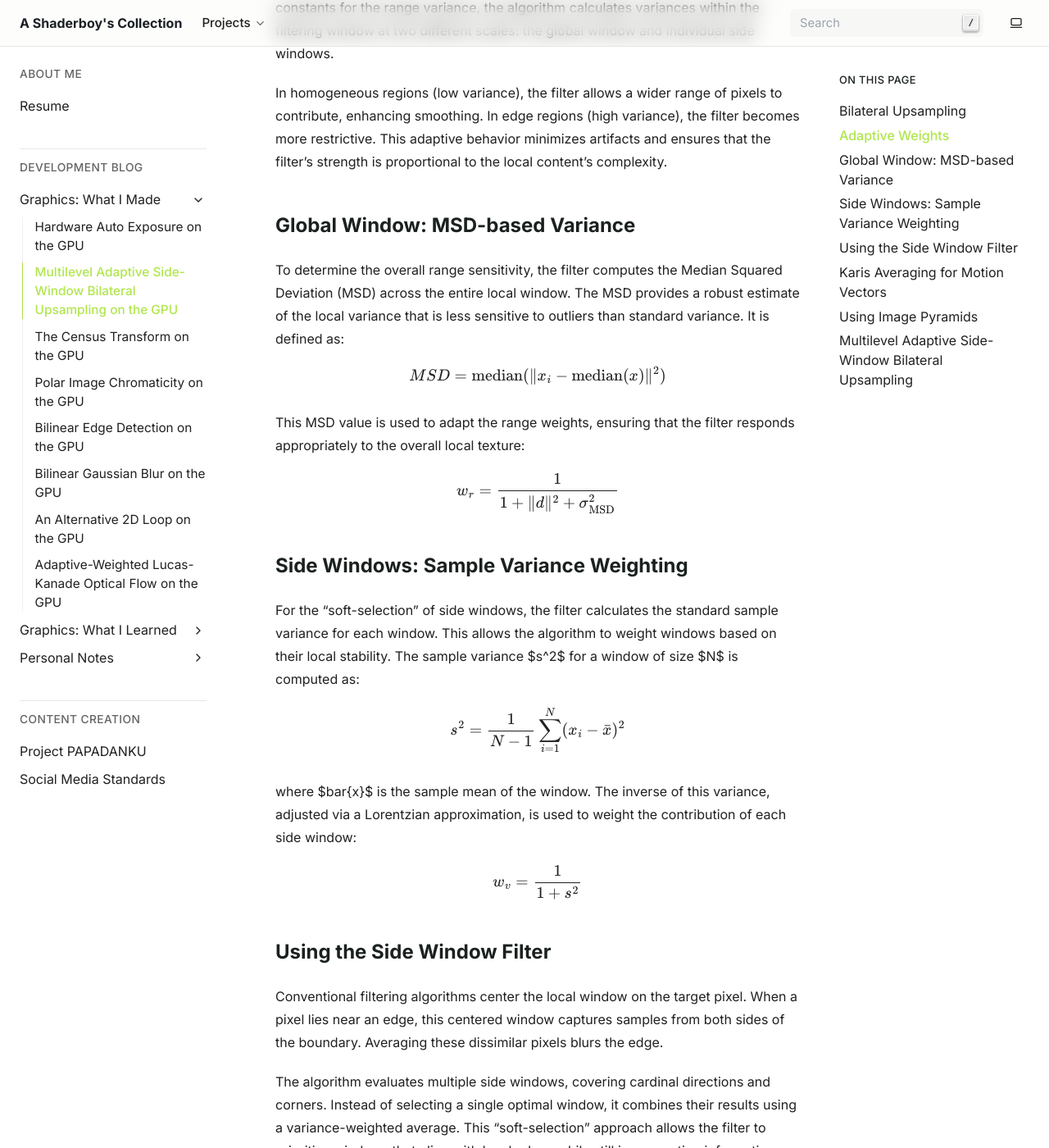
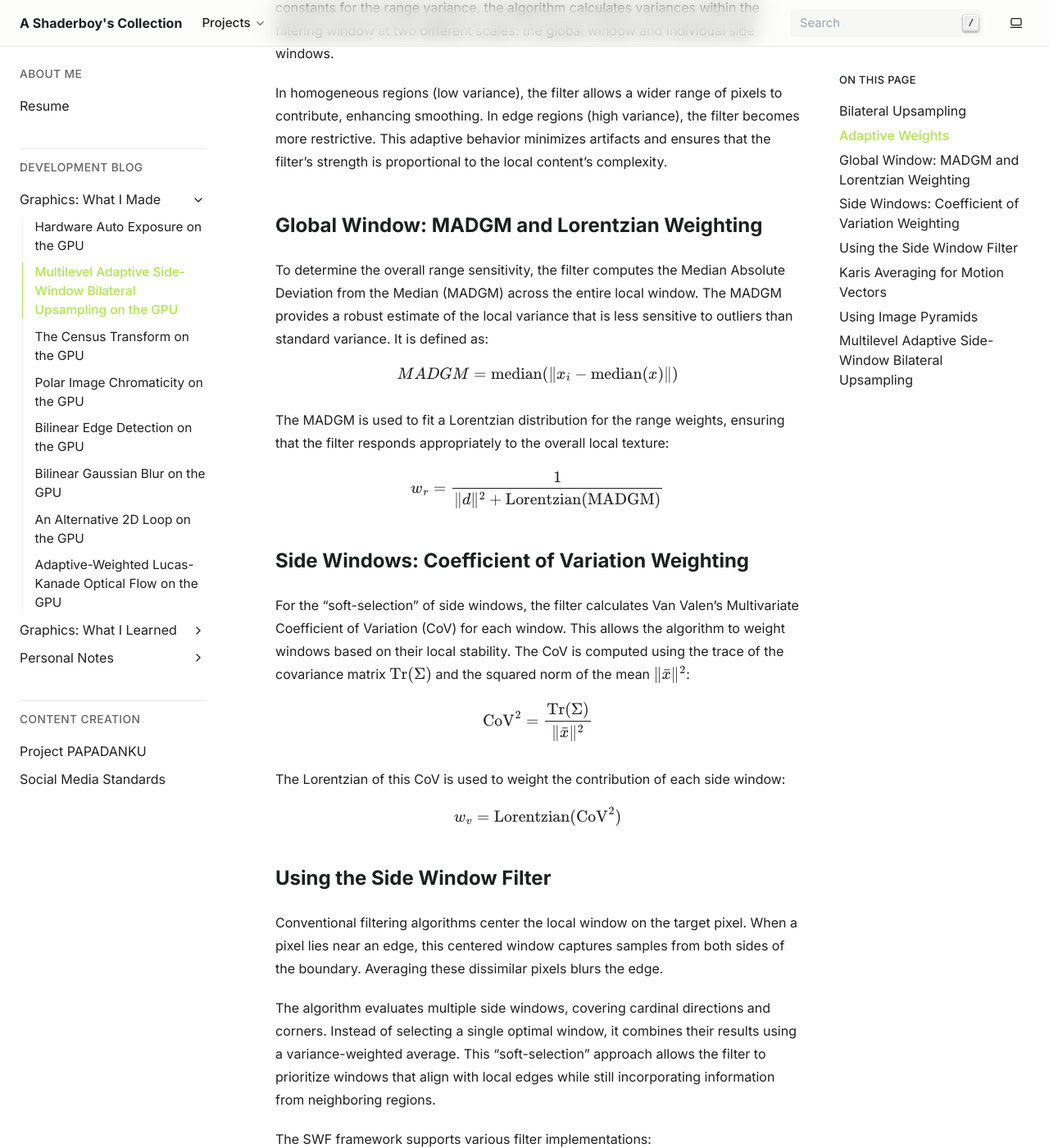
Before and after one commit to papadanku/papadanku.github.io, a Sphinx documentation site: the page built from doc/blog/made/bilateral.rst, in a window 1280 px wide and 1400 px high, scrolled down 1263 px. Shown: the whole window at 82% size. Built offline with Sphinx 7.4.7, drawn with Linux system fonts in a browser that asks for light colours; some of the changed text lies outside the part shown.

Commit message:
Updated Bilateral.

```diff
--- a/doc/blog/made/bilateral.rst
+++ b/doc/blog/made/bilateral.rst
@@ -31,35 +31,35 @@ Adaptive bilateral upsampling improves the process by dynamically adjusting the
 
 In homogeneous regions (low variance), the filter allows a wider range of pixels to contribute, enhancing smoothing. In edge regions (high variance), the filter becomes more restrictive. This adaptive behavior minimizes artifacts and ensures that the filter's strength is proportional to the local content's complexity.
 
-Global Window: MSD-based Variance
----------------------------------
+Global Window: MADGM and Lorentzian Weighting
+---------------------------------------------
 
-To determine the overall range sensitivity, the filter computes the Median Squared Deviation (MSD) across the entire local window. The MSD provides a robust estimate of the local variance that is less sensitive to outliers than standard variance. It is defined as:
+To determine the overall range sensitivity, the filter computes the Median Absolute Deviation from the Median (MADGM) across the entire local window. The MADGM provides a robust estimate of the local variance that is less sensitive to outliers than standard variance. It is defined as:
 
 .. math::
 
-   MSD = \text{median}(\|x_i - \text{median}(x)\|^2)
+   MADGM = \text{median}(\|x_i - \text{median}(x)\|)
 
-This MSD value is used to adapt the range weights, ensuring that the filter responds appropriately to the overall local texture:
+The MADGM is used to fit a Lorentzian distribution for the range weights, ensuring that the filter responds appropriately to the overall local texture:
 
 .. math::
 
-   w_r = \frac{1}{1 + \|d\|^2 + \sigma^2_{\text{MSD}}}
+   w_r = \frac{1}{\|d\|^2 + \text{Lorentzian}(\text{MADGM})}
 
-Side Windows: Sample Variance Weighting
----------------------------------------
+Side Windows: Coefficient of Variation Weighting
+------------------------------------------------
 
-For the "soft-selection" of side windows, the filter calculates the standard sample variance for each window. This allows the algorithm to weight windows based on their local stability. The sample variance $s^2$ for a window of size $N$ is computed as:
+For the "soft-selection" of side windows, the filter calculates Van Valen's Multivariate Coefficient of Variation (CoV) for each window. This allows the algorithm to weight windows based on their local stability. The CoV is computed using the trace of the covariance matrix :math:`\text{Tr}(\Sigma)` and the squared norm of the mean :math:`\|\bar{x}\|^2`:
 
 .. math::
 
-   s^2 = \frac{1}{N-1} \sum_{i=1}^{N} (x_i - \bar{x})^2
+   \text{CoV}^2 = \frac{\text{Tr}(\Sigma)}{\|\bar{x}\|^2}
 
-where $\bar{x}$ is the sample mean of the window. The inverse of this variance, adjusted via a Lorentzian approximation, is used to weight the contribution of each side window:
+The Lorentzian of this CoV is used to weight the contribution of each side window:
 
 .. math::
 
-   w_v = \frac{1}{1 + s^2}
+   w_v = \text{Lorentzian}(\text{CoV}^2)
 
 Using the Side Window Filter
 ----------------------------
@@ -79,7 +79,7 @@ The implemented version follows these steps:
 
 #. **Kernel Generation**: Define a set of kernels representing eight side windows: four cardinal directions and four corners.
 #. **Window Statistics Calculation**: For each window, compute the local mean :math:`\mu_W` and variance :math:`\sigma^2_W`.
-#. **Bilateral Weighted Estimation**: For each window, calculate a bilateral-weighted mean :math:`\mu_{W, \text{bilat}}`. The range weight is adaptively adjusted using the window's variance :math:`\sigma^2_W$:
+#. **Bilateral Weighted Estimation**: For each window, calculate a bilateral-weighted mean :math:`\mu_{W, \text{bilat}}`. The range weight is adaptively adjusted using the window's variance :math:`\sigma^2_W``:
 
    .. math::
 
@@ -115,7 +115,22 @@ The proposed technique integrates the following components:
 * **Image Pyramids**: Employs recursive upsampling to optimize computational efficiency.
 
 .. code-block:: hlsl
-   :caption: Variance-Weighted Adaptive, Multilevel, Side-Window Bilateral Upsampling
+   :caption: Helper Math Functions
+
+   float GetLorentzian1D(float X_sq)
+   {
+      // Constants: Parameters
+      const float A = 1.0;
+      const float FWHM = 1.0;
+      const float HWHM = FWHM / 2.0;
+
+      // Constants: Lorentzian fit
+      const float HWHM_Sq = HWHM * HWHM;
+      const float Lz_N = A * HWHM_Sq;
+      const float Lz_D = HWHM_Sq;
+
+      return Lz_N / (Lz_D + X_sq);
+   }
 
    /*
       3x3 Median
@@ -209,33 +224,12 @@ The proposed technique integrates the following components:
          return Array[4]; \
       } \
 
-   TEMPLATE_CBLUR_GETMEDIAN3X3(float, 1) // float GetMedian3x3FLT(float InArray[9])
-   TEMPLATE_CBLUR_GETMEDIAN3X3(float2, 2) // float2 GetMedian3x3FLT(float2 InArray[9])
-   TEMPLATE_CBLUR_GETMEDIAN3X3(float3, 3) // float3 GetMedian3x3FLT(float3 InArray[9])
-   TEMPLATE_CBLUR_GETMEDIAN3X3(float4, 4) // float4 GetMedian3x3FLT(float4 InArray[9])
+   TEMPLATE_GETMEDIAN3X3(float, 1) // float GetMedian3x3FLT(float InArray[9])
+   TEMPLATE_GETMEDIAN3X3(float2, 2) // float2 GetMedian3x3FLT(float2 InArray[9])
+   TEMPLATE_GETMEDIAN3X3(float3, 3) // float3 GetMedian3x3FLT(float3 InArray[9])
+   TEMPLATE_GETMEDIAN3X3(float4, 4) // float4 GetMedian3x3FLT(float4 InArray[9])
 
-   #define TEMPLATE_CBLUR_GETMSD3x3(DATA_TYPE, LENGTH) \
-      float GetMSD3x3FLT##LENGTH(DATA_TYPE Array[9]) \
-      { \
-         DATA_TYPE Median = GetMedian3x3FLT##LENGTH(Array); \
-         float Distances[9]; \
-         /* Create an array of Median Differences */ \
-         [unroll] \
-         for (int i = 0; i < 9; i++) \
-         { \
-            DATA_TYPE D = Array[i] - Median; \
-            Distances[i] = dot(D, D); \
-         } \
-         \
-         return GetMedian3x3FLT1(Distances); \
-      } \
-
-   TEMPLATE_CBLUR_GETMSD3x3(float, 1) // float GetMSD3x3FLT1(float Array[9])
-   TEMPLATE_CBLUR_GETMSD3x3(float2, 2) // float2 GetMSD3x3FLT2(float2 Array[9])
-   TEMPLATE_CBLUR_GETMSD3x3(float3, 3) // float3 GetMSD3x3FLT3(float3 Array[9])
-   TEMPLATE_CBLUR_GETMSD3x3(float4, 4) // float4 GetMSD3x3FLT4(float4 Array[9])
-
-   #define TEMPLATE_CBLUR_GETMADGM3x3(DATA_TYPE, LENGTH) \
+   #define TEMPLATE_GETMADGM3x3(DATA_TYPE, LENGTH) \
       float GetMADGM3x3FLT##LENGTH(DATA_TYPE Array[9]) \
       { \
          DATA_TYPE Median = GetMedian3x3FLT##LENGTH(Array); \
@@ -253,10 +246,13 @@ The proposed technique integrates the following components:
          return NMADGM; \
       } \
 
-   TEMPLATE_CBLUR_GETMADGM3x3(float, 1) // float GetMADGM3x3FLT1(float Array[9])
-   TEMPLATE_CBLUR_GETMADGM3x3(float2, 2) // float2 GetMADGM3x3FLT2(float2 Array[9])
-   TEMPLATE_CBLUR_GETMADGM3x3(float3, 3) // float3 GetMADGM3x3FLT3(float3 Array[9])
-   TEMPLATE_CBLUR_GETMADGM3x3(float4, 4) // float4 GetMADGM3x3FLT4(float4 Array[9])
+   TEMPLATE_GETMADGM3x3(float, 1) // float GetMADGM3x3FLT1(float Array[9])
+   TEMPLATE_GETMADGM3x3(float2, 2) // float2 GetMADGM3x3FLT2(float2 Array[9])
+   TEMPLATE_GETMADGM3x3(float3, 3) // float3 GetMADGM3x3FLT3(float3 Array[9])
+   TEMPLATE_GETMADGM3x3(float4, 4) // float4 GetMADGM3x3FLT4(float4 Array[9])
+
+.. code-block:: hlsl
+   :caption: Variance-Weighted Adaptive, Multilevel, Side-Window Bilateral Upsampling
 
    /*
       This is an optimized, self-guided version for Joint Bilateral Upsampling implemented in HLSL.
@@ -352,11 +348,9 @@ The proposed technique integrates the following components:
          }
       }
 
-      // Compute the median of the deltas of Output.ArrayImages to its median
+      // Compute the MADGM and fit the MADGM into a Lorentzian distribution.
       float MADGM = GetMADGM3x3FLT2(Output.ArrayImages);
-
-      // Compute our median that is the Lorentzian Approximation of MADGM
-      Output.GVariance = 1.0 / (1.0 + MADGM);
+      Output.GVariance = GetLorentzian1D(MADGM);
 
       /*
          Construct array of kernels:
@@ -414,17 +408,16 @@ The proposed technique integrates the following components:
       inout SideWindow_Bilateral Block
    )
    {
-      // Pre-compute Spatial distances
+      // Pre-compute Spatial distances.
       // .x = Center (0 + 0); .y = Diagonal (1 + 1); .z = Cardinal (0 + 1)
       const float Epsilon = 1e-7;
       const float3 SpatialDistances = exp2(-float3(0.0, 1.0, 2.0));
-      const float VarianceN = 1.0 / (float(Block.Size) - 1.0);
 
-      // Initialize output members
+      // Initialize output members.
       Block.Sum = 0.0;
       Block.SumWeight = 0.0;
 
-      // Initialize Outputs
+      // Initialize Outputs.
       int ImageIndex = 0;
 
       [unroll]
@@ -435,16 +428,16 @@ The proposed technique integrates the following components:
          {
             if (Block.Masks[ImageIndex] == 1)
             {
-               // Compute Weight (Range)
+               // Compute Weight (Range).
                float DistSqRange = Input.ArrayDistances[ImageIndex];
                float WeightRange = 1.0 / (DistSqRange + Input.GVariance);
 
-               // Compute Weight (Spatial)
+               // Compute Weight (Spatial).
                int SpatialOffset = abs(x) + abs(y);
                float WeightSpatial = SpatialDistances[SpatialOffset];
                float Weight = WeightSpatial * WeightRange;
 
-               // Accumulate
+               // Accumulate.
                Block.Sum += (Input.ArrayImages[ImageIndex] * Weight);
                Block.SumWeight += Weight;
             }
@@ -454,20 +447,25 @@ The proposed technique integrates the following components:
       }
 
       /*
-         Compute the SideWindow's Sample Variance (s^2).
+         Compute the SideWindow's Sample Coefficient of Variance (CoV).
 
-         We initialize by 1 for the following reasons:
+         We use Van Valen's Multivariate Coefficient of Variation because of the computational simplicity.
 
-         1. Range weighting: Done with Lorentzian approximation
-
-            x / (1 + x)
-
-         2. Compute the inverted variance: Used for variance weighting
-
-            1 / (1 + v)
+         Tr = The Trace
+         M = The Mean
       */
 
-      float2 VarianceSum = 0.0;
+      // Constants: Trace, Lorentzian parameters
+      const float TraceN = 1.0 / float(Block.Size);
+
+      /*
+         We will compute the trace of the covariance matrix with vector MADs.
+
+         | xx xy | <- We skip the xy/yx calculation of the matrix.
+         | yx yy |
+      */
+
+      float2 TraceVector = 0.0;
 
       [unroll]
       for (int i1 = 0; i1 < Input.ArrayImageLength; i1++)
@@ -475,15 +473,39 @@ The proposed technique integrates the following components:
          if (Block.Masks[i1] == 1)
          {
             float2 D = Input.ArrayImages[i1] - Mean;
-            VarianceSum += (D * D);
+            TraceVector += (D * D);
          }
       }
 
-      // Compute the variance weight using a Lorentzian Approximation too
-      float Variance = dot(VarianceSum, VarianceN);
+      // Compute the Trace (T): (xx / N) + (yy / N).
+      float Tr = dot(TraceVector, TraceN);
 
-      // Weight by the local variance
-      Block.IVariance = 1.0 / (1.0 + Variance);
+      // Compute the Mean's Squared Euclidian Distance: M^T*M
+      float M = dot(Mean, Mean);
+
+      /*
+         To compute Van-Valen's Coefficient of Variance: sqrt(Tr / M)
+
+         We do not use sqrt(Tr / M) because it takes 4 instructions to compute the denominator.
+
+         sqrt(Tr / M)                | RCP-MUL-RSQ-RCP
+         (Tr * rsqrt(Tr)) * rsqrt(M) | RSQ-MUL-RSQ-MUL
+         Tr * (rsqrt(Tr) * rsqrt(M)) | RSQ-RSQ-MUL-MUL
+         Tr * rsqrt(Tr * M)          | MUL-RSQ-MUL
+
+         The benefit of the `Tr * rsqrt(Tr * M)` is that we can create the demoninator for the Lorentzian in (MUL-RSQ-MAD)
+
+         ---
+
+         We omit the square root because we are fitting CoV_VV into a Lorentzian distribution: Lz_N / (Lz_D + CoV_VV^2). A sqrt(x^2) would just be x.
+
+         1 / (1 + sqrt(Tr / M))  | RCP-MUL-RSQ-MAD-RCP
+         1 / (1 + (Tr / M))      | RCP-MAD-RCP
+      */
+
+      // Fit the CoV through the Lorentzian approximation.
+      float CoV_VV = (abs(M) > 0.0) ? GetLorentzian1D(Tr / M) : 1.0;
+      Block.IVariance = CoV_VV;
    }
 
    float2 GetSelfBilateralUpsampleFLT2(
```
Also changed, not shown: other parts of doc/blog/made/bilateral.rst (+2 -3 lines).
